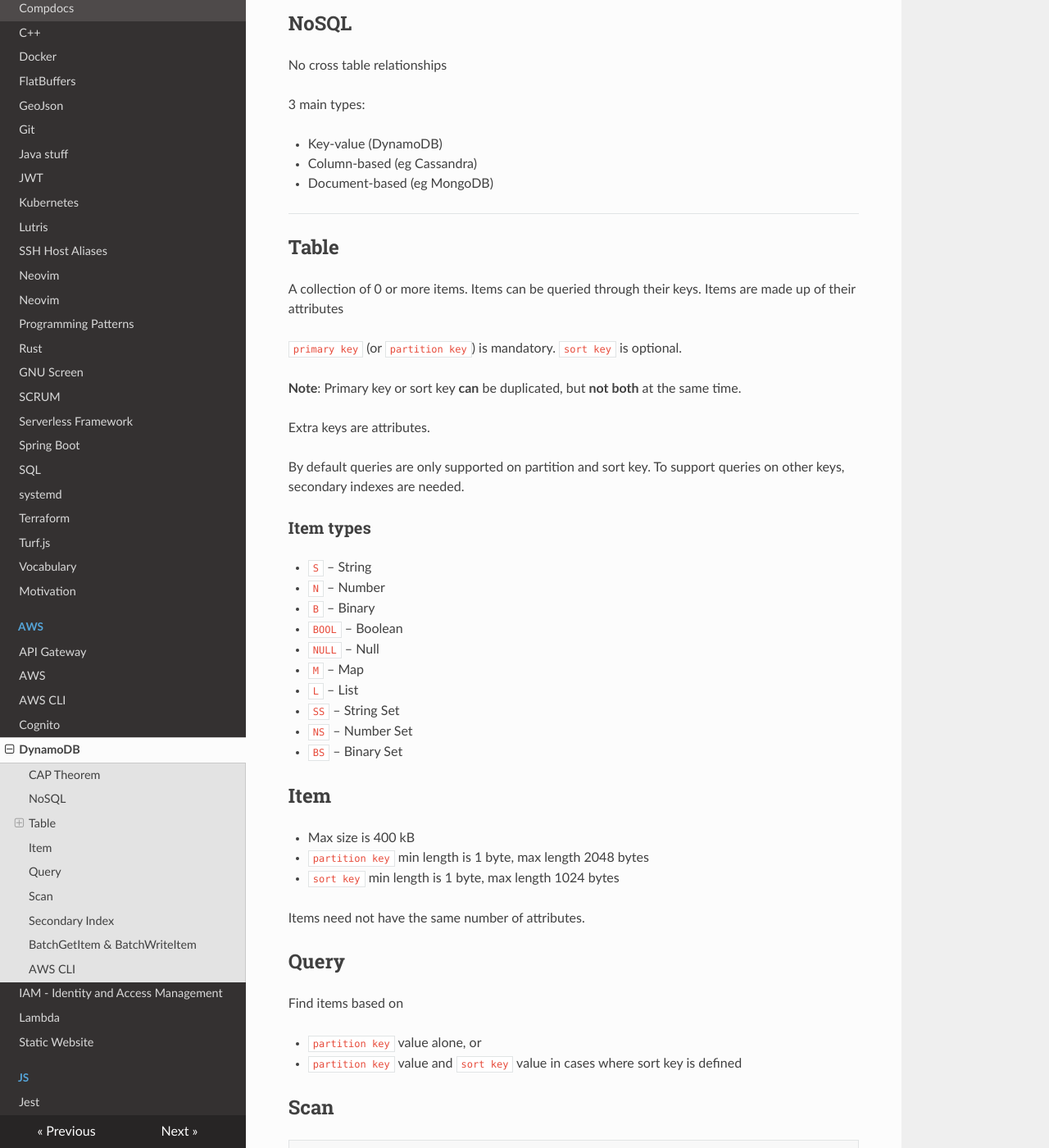
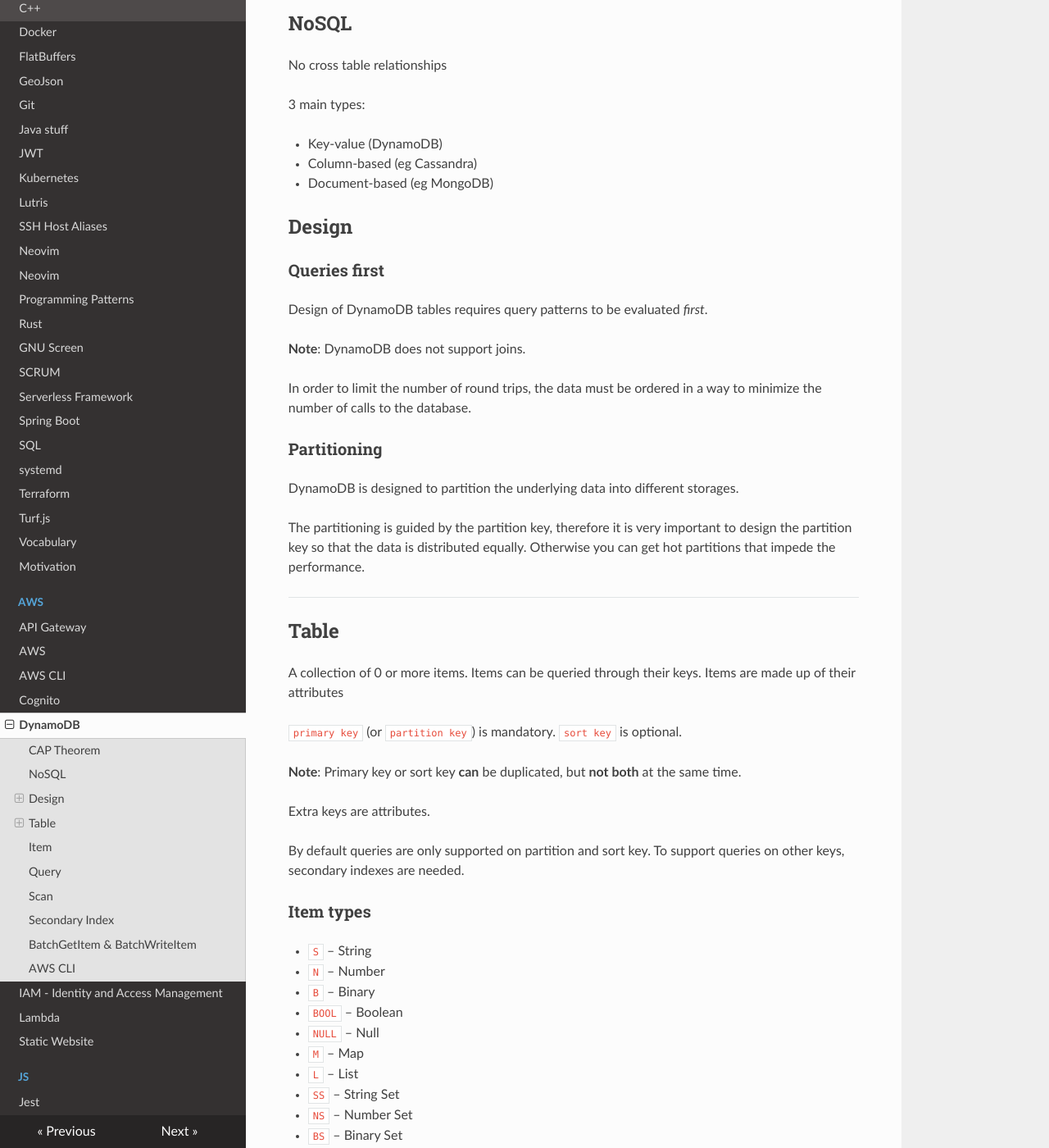
Before and after one commit to YotaYota/notes, an MkDocs documentation site: the page built from docs/aws/dynamodb.md, in a window 1280 px wide and 1400 px high, scrolled down 541 px. Shown: the whole window at 82% size. Built offline with MkDocs 1.6.1, drawn with Linux system fonts in a browser that asks for light colours; nearby versions of some CDN libraries; some of the changed text lies outside the part shown.

Commit message:
dynamo db

````diff
--- a/docs/aws/dynamodb.md
+++ b/docs/aws/dynamodb.md
@@ -25,6 +25,25 @@ No cross table relationships
 - Key-value (DynamoDB)
 - Column-based (eg Cassandra)
 - Document-based (eg MongoDB)
+
+## Design
+
+### Queries first
+
+Design of DynamoDB tables requires query patterns to be evaluated *first*.
+
+**Note**: DynamoDB does not support joins.
+
+In order to limit the number of round trips, the data must be ordered in a way
+to minimize the number of calls to the database.
+
+### Partitioning
+
+DynamoDB is designed to partition the underlying data into different storages.
+
+The partitioning is guided by the partition key, therefore it is very important
+to design the partition key so that the data is distributed equally. Otherwise
+you can get hot partitions that impede the performance.
 
 ---
 
@@ -78,9 +97,7 @@ Find items based on
 aws dynamodb scan --table-name <TABLE>
 ```
 
-Retrieves all items in a table.
-
-More costly than a query.
+Retrieves all items in a table. More costly than a query.
 
 Scans can be supplied with the `--max-items <NUMBER>` flag.
 
````
